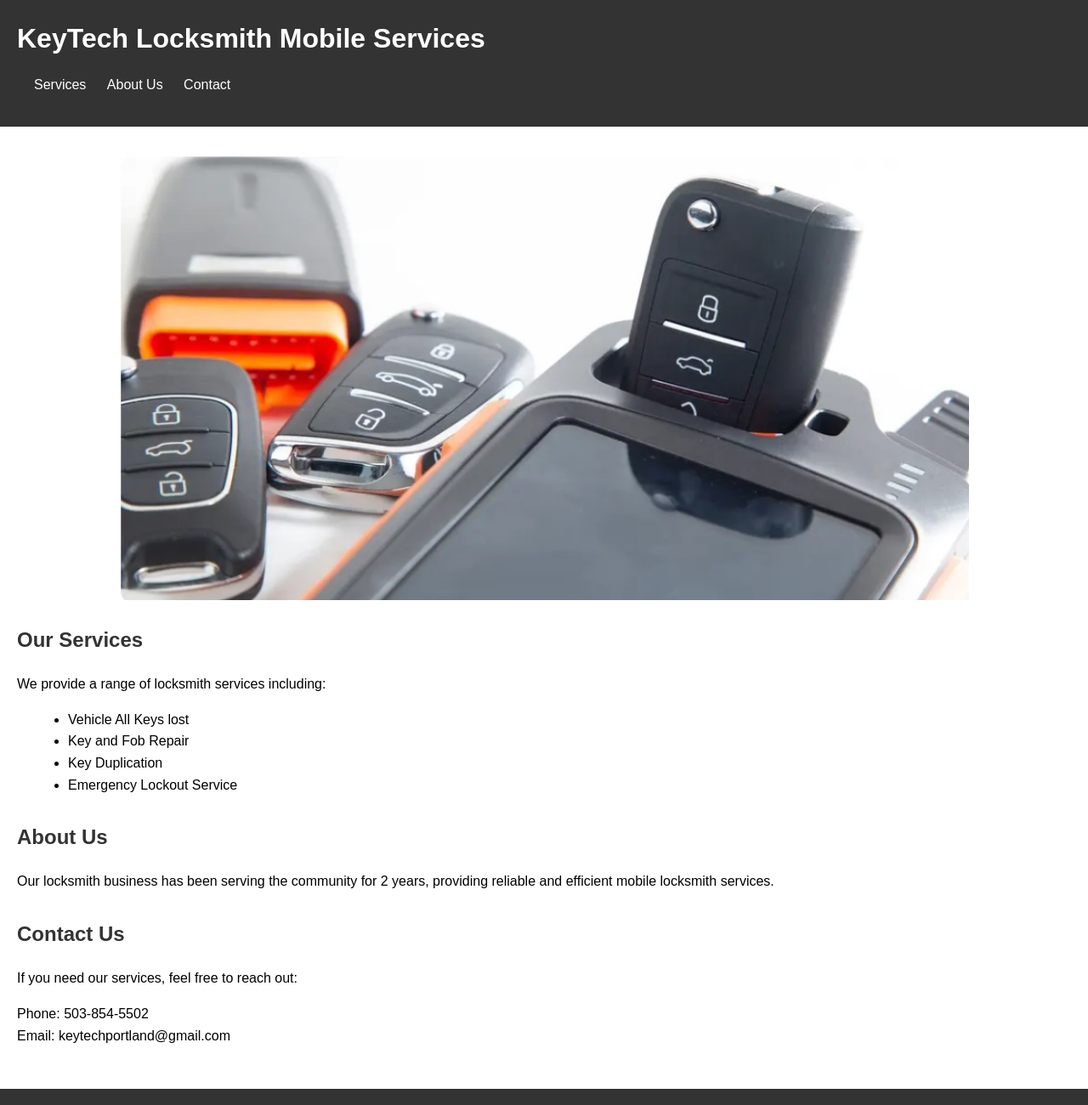
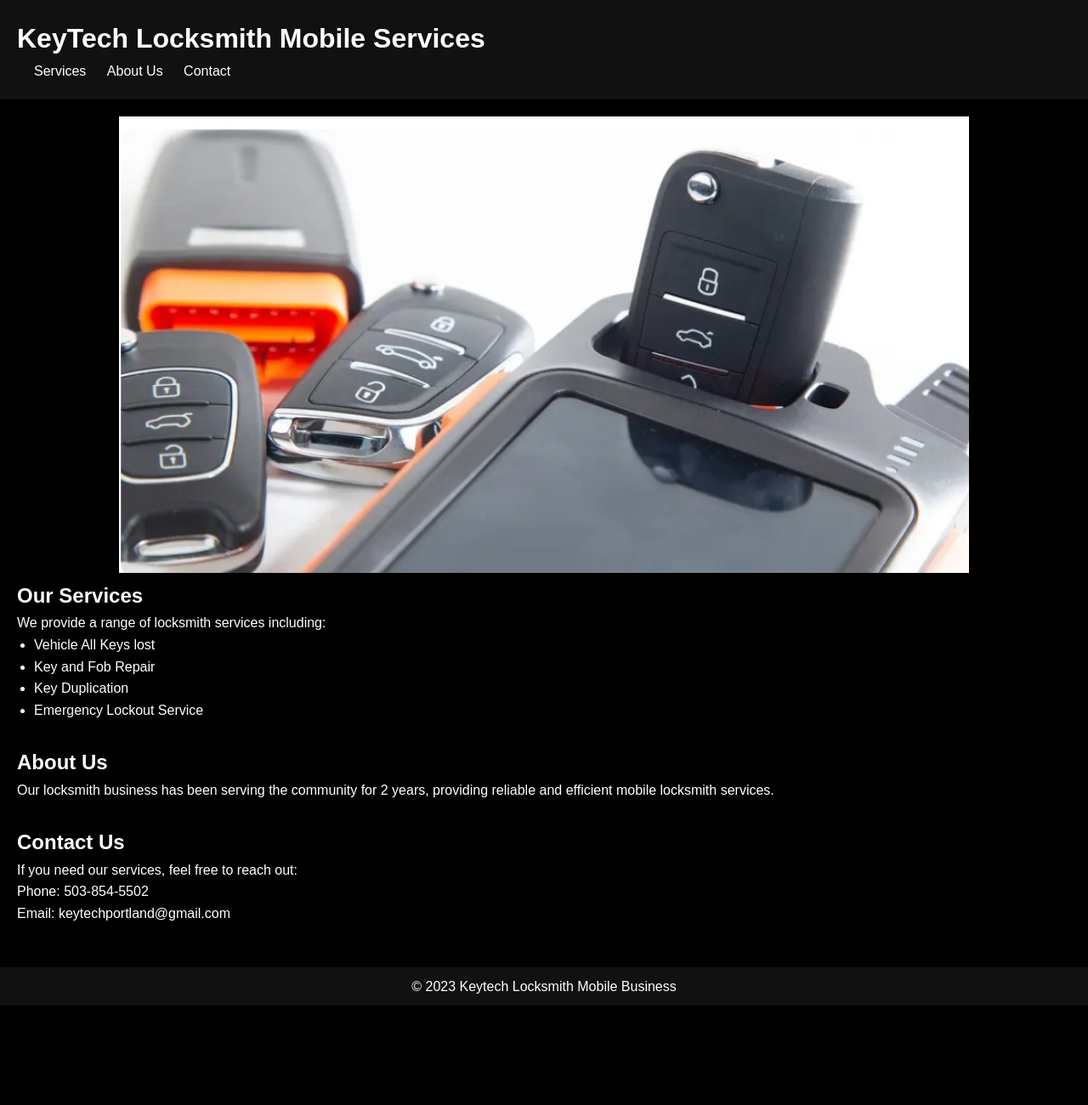
Before and after one commit to keytechllc/main, a plain HTML site: page index.html in a window 1280 px wide. Shown: the top 1300 px of the page at 85% size. After the commit the page ends 1183 px from the top, so only its background shows below. Drawn offline with Linux system fonts and the light colour scheme.

Commit message:
Update styles.css

```diff
--- a/styles.css
+++ b/styles.css
@@ -1,15 +1,20 @@
-/* General Styles */
-body {
-  font-family: Arial, sans-serif;
+/* Reset default styles */
+body, h1, h2, h3, h4, h5, h6, ul, ol, li, p, figure, figcaption, blockquote, dl, dd {
   margin: 0;
   padding: 0;
+}
+
+body {
+  background-color: #000;
+  color: #fff;
+  font-family: Arial, sans-serif;
   line-height: 1.6;
 }
 
 header {
-  background-color: #333;
+  background-color: #111;
+  padding: 20px;
   color: #fff;
-  padding: 20px;
 }
 
 nav ul {
@@ -36,28 +41,25 @@ section {
 }
 
 footer {
-  background-color: #333;
+  background-color: #111;
   color: #fff;
   text-align: center;
   padding: 10px 0;
 }
 
-/* Specific Styles */
-h1 {
-  margin: 0;
-}
-
-h2 {
-  color: #333;
+h1, h2 {
+  color: #fff;
 }
 
 ul {
   list-style-type: disc;
   margin-left: 20px;
+  color: #fff;
 }
 
 address {
   font-style: normal;
+  color: #fff;
 }
 
 /* Slideshow Styles */
@@ -74,3 +76,12 @@ address {
 img {
   width: 100%;
 }
+
+/* Additional styles */
+a {
+  color: #ff0000; /* Red color for links */
+}
+
+a:hover {
+  text-decoration: underline;
+}
```
